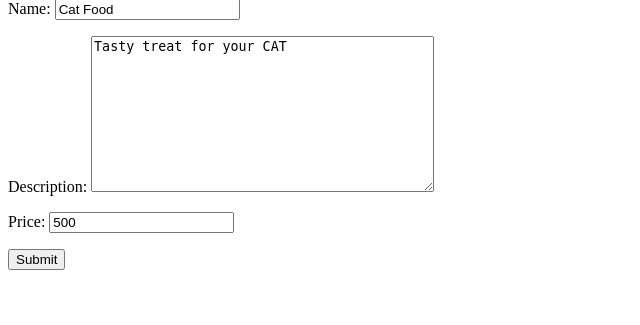
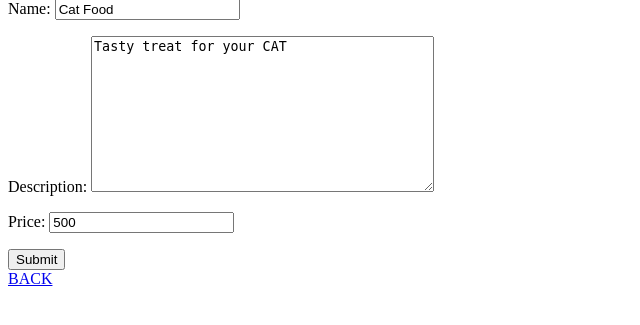
Before and after one commit to ant0nm/rainforest, a Django app: page /edit_view/1 in a window 1280 px wide. Shown: the part 133-458 px from the top of the page, without its empty margins (0-640 px from the left). Run offline with Django 3.2, Linux system fonts and the light colour scheme; data comes from the database, SQL or seed files in the repository.

Commit message:
added back button from edit for to product view page

```diff
--- a/rainforest/rainforest/templates/edit.html
+++ b/rainforest/rainforest/templates/edit.html
@@ -7,4 +7,6 @@
     <input type="submit" name="submit_edit" >
 
   </form>
+
+  <a href="{% url 'show_product' id=product.id %}">BACK</a>
 {% endblock %}
```
